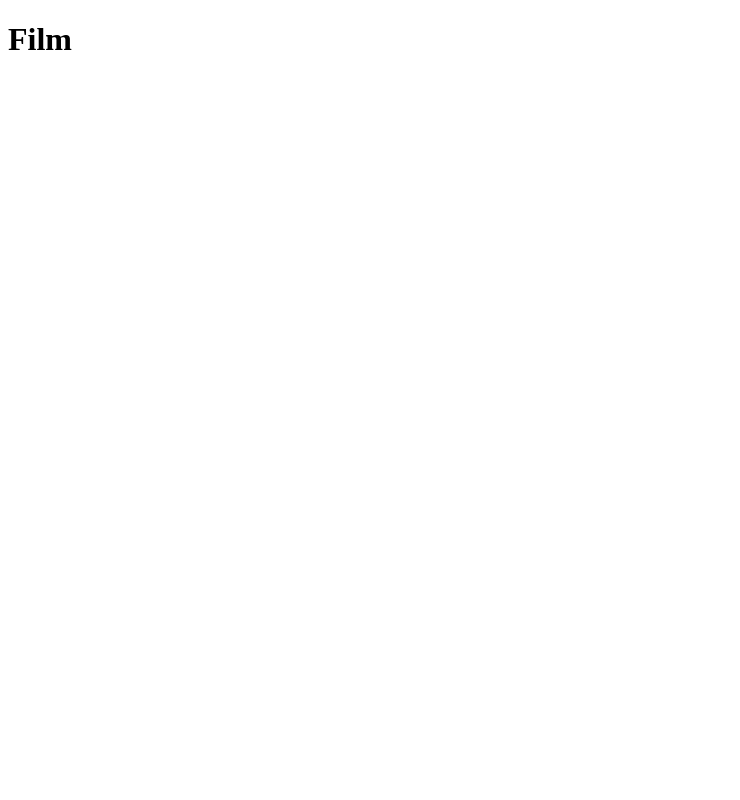
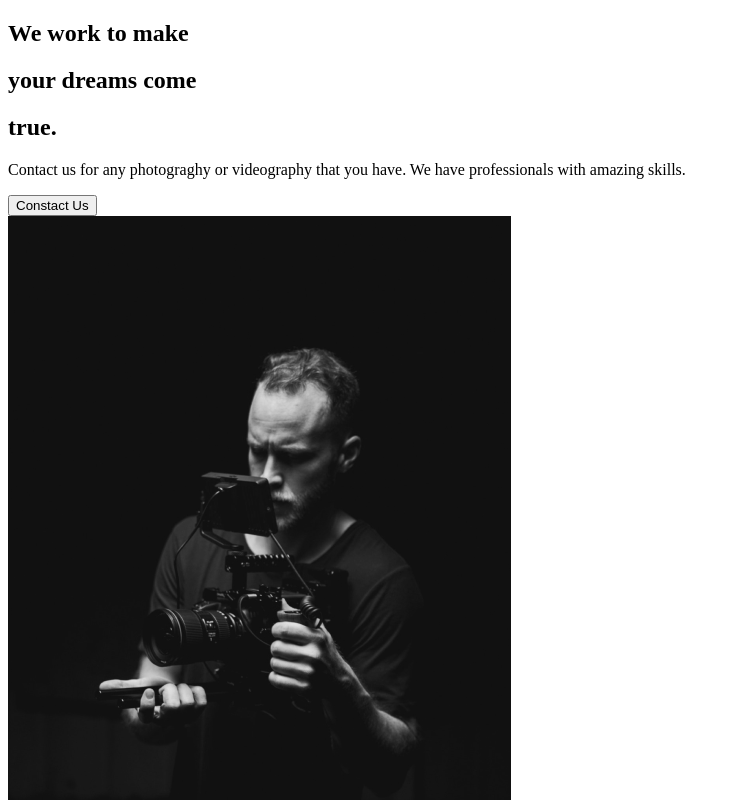
Before and after one commit to KevinWilburn/the-creative-react-course-capture, a React (Create React App) app: page / in a window 1280 px wide. Shown: the top 800 px of the page, without its empty margins (0-740 px from the left). Built offline with nearby package versions, Linux system fonts and the light colour scheme.

Commit message:
2. About section

```diff
--- a/src/App.js
+++ b/src/App.js
@@ -1,9 +1,11 @@
 import React from 'react'
+import AboutUs from './pages/AboutUs';
 
 function App() {
   return (
     <div className="App">
-     <h1>Film</h1>
+
+        <AboutUs/>
     </div>
   );
 }
--- /dev/null
+++ b/src/components/AboutSection.jsx
@@ -0,0 +1,29 @@
+import React from "react";
+import home1 from '../img/home1.png'
+
+const AboutSection = () => {
+    return(
+        <div>
+
+            <div className= "description">
+                <div className= 'title'>
+                    <div className='hide'>
+                        <h2>We work to make</h2>
+                    </div>
+                    <div className='hide'>
+                        <h2>
+                            your <span>dreams</span> come
+                        </h2>
+                    </div>
+                    <div className='hide'>
+                        <h2>true.</h2>
+                    </div>
+                </div>
+                <p>Contact us for any photograghy or videography that you have. We have professionals with amazing skills.</p>
+                <button>Constact Us</button>
+            </div>
+            <img src={home1} alt="guy with a camera" />
+        </div>
+    )
+}
+export default AboutSection
--- a/src/index.js
+++ b/src/index.js
@@ -1,7 +1,6 @@
 import React from 'react';
 import ReactDOM from 'react-dom';
 import App from './App';
-import reportWebVitals from './reportWebVitals';
 
 ReactDOM.render(
   <React.StrictMode>
--- /dev/null
+++ b/src/pages/AboutUs.jsx
@@ -0,0 +1,12 @@
+import React from 'react'
+//import Page Components
+import AboutSection from '../components/AboutSection'
+
+
+const AboutUs = () =>{
+    return(
+        <AboutSection />
+    )
+
+}
+export default AboutUs;
--- a/src/reportWebVitals.js
+++ /dev/null
@@ -1,13 +0,0 @@
-const reportWebVitals = onPerfEntry => {
-  if (onPerfEntry && onPerfEntry instanceof Function) {
-    import('web-vitals').then(({ getCLS, getFID, getFCP, getLCP, getTTFB }) => {
-      getCLS(onPerfEntry);
-      getFID(onPerfEntry);
-      getFCP(onPerfEntry);
-      getLCP(onPerfEntry);
-      getTTFB(onPerfEntry);
-    });
-  }
-};
-
-export default reportWebVitals;
```
